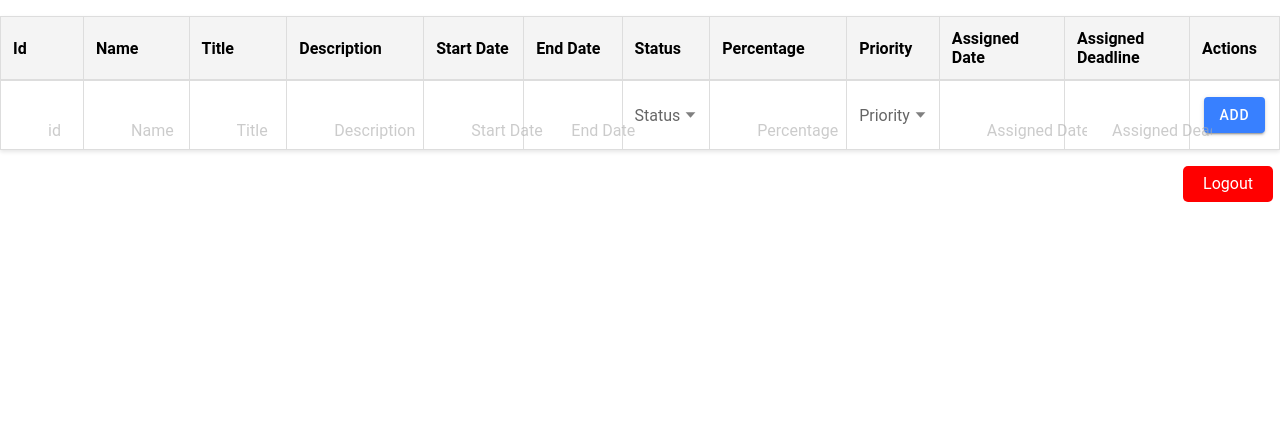
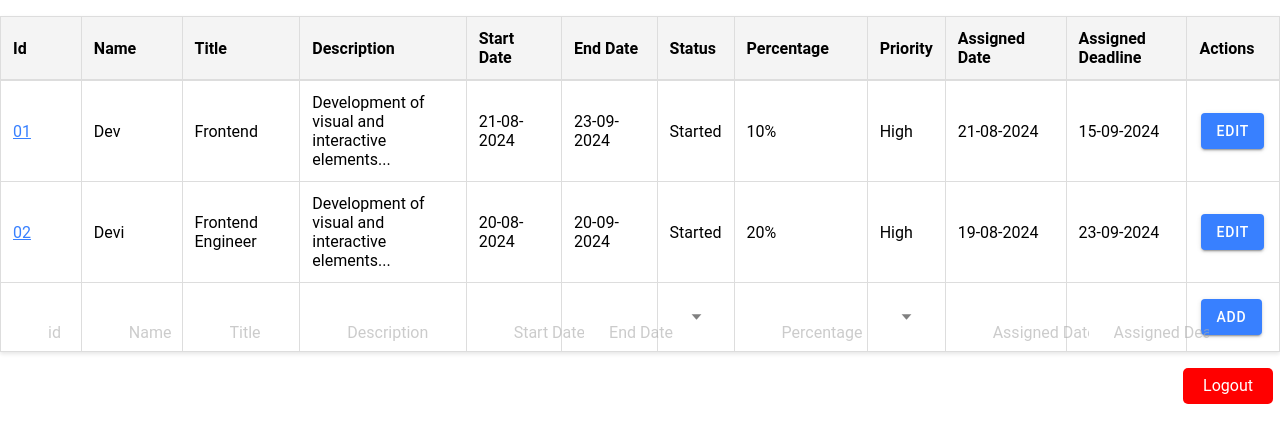
Before and after one commit to ashakannedi/planner-frontend, a React (Create React App) app: page /home in a window 1280 px wide. Shown: the top 442 px of the page. Built offline with nearby package versions, Linux system fonts and the light colour scheme.

Commit message:
Projcect Page modified

```diff
--- a/package.json
+++ b/package.json
@@ -40,6 +40,7 @@
     "workbox-streams": "^5.1.4"
   },
   "devDependencies": {
+    "@types/axios": "^0.9.36",
     "@typescript-eslint/eslint-plugin": "^5.59.2",
     "@typescript-eslint/parser": "^5.59.2",
     "eslint": "^8.35.0",
--- a/src/pages/Adduser.tsx
+++ b/src/pages/Adduser.tsx
@@ -4,6 +4,7 @@ import { personCircleOutline, mailOutline, lockClosedOutline, callOutline, perso
 import axios from 'axios';
 import { useState } from 'react';
 import React from 'react';
+import { useHistory } from 'react-router-dom';
 
 function Adduser(){
     const [name, setName] = useState("");
@@ -14,6 +15,7 @@ function Adduser(){
     const [role, setRole] = useState("");
     const [gender, setGender] = useState("");
     const [loading, setLoading] = useState(false);
+    const history = useHistory();
 
     async function handleSubmit(event: React.FormEvent) {  // Type 'event' as React.FormEvent
         event.preventDefault();
@@ -48,6 +50,9 @@ function Adduser(){
             setLoading(false);
         }
     }
+     const handleLoginClick = () => {
+         history.push('/login'); // Replace '/loginform' with the actual route path
+     };
 
     return (
         <div className='User-container' >
@@ -134,7 +139,8 @@ function Adduser(){
                     </div>
                     <div className="button-container-item">
                         <button type="submit" className="btn btn-primary">Register</button>
-                    <button type="button" className="btn btn-secondary">SignIn</button>
+                        <button type="button" className="btn btn-secondary" onClick={handleLoginClick}>Login</button>
+
                     </div>
                 </form>
             </div>
--- a/src/pages/Home.tsx
+++ b/src/pages/Home.tsx
@@ -1,10 +1,11 @@
 
 
 import React, { useState } from 'react';
-import { IonContent, IonPage, IonInput, IonButton, IonSelect, IonSelectOption, IonDatetime} from '@ionic/react';
+import { IonContent, IonPage, IonInput, IonButton, IonSelect, IonSelectOption, IonLabel } from '@ionic/react';
 import { Link, useHistory } from 'react-router-dom';
 import './Home.css';
 import axios from 'axios';
+
 
 // Define the type for task data
 interface TaskData {
@@ -15,27 +16,45 @@ interface TaskData {
   startDate: string;
   endDate: string;
   status: string;
-  completed: string;
+  percentage: string;
   priority: string;
-  assignDate: string;
-  deadLine: string;
+  assignedDate: string;
+  assignedDeadline: string;
 }
 
 const Home: React.FC = () => {
   const [tasks, setTasks] = useState<TaskData[]>([
-
+    {
+      id: '01',
+      name: 'Dev',
+      title: 'Frontend',
+      description: 'Development of visual and interactive elements...',
+      startDate: '21-08-2024',
+      endDate: '23-09-2024',
+      status: 'Started',
+      percentage: '10%',
+      priority: 'High',
+      assignedDate: '21-08-2024',
+      assignedDeadline: '15-09-2024',
+    },
+    {
+      id: '02',
+      name: 'Devi',
+      title: 'Frontend Engineer',
+      description: 'Development of visual and interactive elements...',
+      startDate: '20-08-2024',
+      endDate: '20-09-2024',
+      status: 'Started',
+      percentage: '20%',
+      priority: 'High',
+      assignedDate: '19-08-2024',
+      assignedDeadline: '23-09-2024',
+    }
   ]);
 
   const [editIndex, setEditIndex] = useState<number | null>(null);
   const [editedTask, setEditedTask] = useState<Partial<TaskData>>({});
   const [newTask, setNewTask] = useState<Partial<TaskData>>({});
-  const [selectedDate, setSelectedDate] = useState<string | null>(null);
-  const [showModal, setShowModal] = useState({ modal: false, field: '' });
-  const[startdate,setStartDate] = useState(null);
-  const[enddate,setEndDate] = useState(null);
-  const[assignDate,setAssignedDate] = useState(null);
-  const[assigneddeadline,setAssignedDeadline] = useState(null)
-
   const statusOptions = ['Started', 'In Progress', 'Completed'];
   const priorityOptions = ['High', 'Medium', 'Low'];
 
@@ -76,10 +95,6 @@ const Home: React.FC = () => {
       }));
     }
   };
-  const handleDateChange = (event: CustomEvent) => {
-    setSelectedDate(event.detail.value as string);
-  };
-
 
   const handlePriorityChange = (event: CustomEvent) => {
     const value = event.detail.value;
@@ -122,12 +137,27 @@ const Home: React.FC = () => {
 
   const handleLogout = async () => {
     try {
-      await axios.post("http://localhost:8080/userDetails/logout", {}, { withCredentials: true });
-      history.push('/login?logout=true'); // Redirect to login page
+      // Send the logout request
+      const response = await axios.post("http://localhost:8080/userDetails/logout", {}, { withCredentials: true });
+
+
+      // Log or display the success message
+      console.log(response.data); // For debugging, remove in production
+
+      // Optionally display a message before redirecting (using a state or alert)
+      alert("Logout successful");
+
+      // Redirect to login page with query parameter
+      history.push('/login?logout=true');
     } catch (error) {
       console.error("Error during logout:", error);
+
+      // Optionally display an error message to the user
+      alert("Logout failed. Please try again.");
     }
   };
+
+
 
   return (
     <IonPage>
@@ -161,10 +191,10 @@ const Home: React.FC = () => {
                     <td><IonInput name="startDate" value={editedTask.startDate || ''} onIonInput={handleInputChange} /></td>
                     <td><IonInput name="endDate" value={editedTask.endDate || ''} onIonInput={handleInputChange} /></td>
                     <td><IonInput name="status" value={editedTask.status || ''} onIonInput={handleInputChange} /></td>
-                    <td><IonInput name="percentage" value={editedTask.completed || ''} onIonInput={handleInputChange} /></td>
+                    <td><IonInput name="percentage" value={editedTask.percentage || ''} onIonInput={handleInputChange} /></td>
                     <td><IonInput name="priority" value={editedTask.priority || ''} onIonInput={handleInputChange} /></td>
-                   <td><IonDatetime name="assignedDate" value={editedTask.assignDate || ''} onIonChange={ (e:CustomEvent) =>handleDateChange} /></td>
-                    <td><IonDatetime name="assignedDeadline" value={editedTask.deadLine || ''} onIonChange={(e:CustomEvent)=> handleDateChange} /></td>
+                    <td><IonInput name="assignedDate" value={editedTask.assignedDate || ''} onIonInput={handleInputChange} /></td>
+                    <td><IonInput name="assignedDeadline" value={editedTask.assignedDeadline || ''} onIonInput={handleInputChange} /></td>
                   </>
                 ) : (
                   <>
@@ -174,10 +204,10 @@ const Home: React.FC = () => {
                     <td>{task.startDate}</td>
                     <td>{task.endDate}</td>
                     <td>{task.status}</td>
-                    <td>{task.completed}</td>
+                    <td>{task.percentage}</td>
                     <td>{task.priority}</td>
-                    <td>{task.assignDate}</td>
-                    <td>{task.deadLine}</td>
+                    <td>{task.assignedDate}</td>
+                    <td>{task.assignedDeadline}</td>
                   </>
                 )}
                 <td>
@@ -205,29 +235,27 @@ const Home: React.FC = () => {
                   value={newTask.status || ''}
                   onIonChange={handleStatusChange}
                   interface='popover'
-                  placeholder='Status'
                 >
                   {statusOptions.map(option => (
                     <IonSelectOption key={option} value={option}>{option}</IonSelectOption>
                   ))}
                 </IonSelect>
               </td>
-              <td><IonInput name="percentage" value={newTask.completed || ''} onIonInput={handleNewTaskChange} placeholder="Percentage" /></td>
+              <td><IonInput name="percentage" value={newTask.percentage || ''} onIonInput={handleNewTaskChange} placeholder="Percentage" /></td>
               <td>
                 <IonSelect
                   name="priority"
                   value={newTask.priority || ''}
                   onIonChange={handlePriorityChange}
                   interface='popover'
-                  placeholder='Priority'
                 >
                   {priorityOptions.map(option => (
                     <IonSelectOption key={option} value={option}>{option}</IonSelectOption>
                   ))}
                 </IonSelect>
               </td>
-              <td><IonInput name="assignedDate" value={newTask.assignDate || ''} onIonInput={handleNewTaskChange} placeholder="Assigned Date" /></td>
-              <td><IonInput name="assignedDeadline" value={newTask.deadLine || ''} onIonInput={handleNewTaskChange} placeholder="Assigned Deadline" /></td>
+              <td><IonInput name="assignedDate" value={newTask.assignedDate || ''} onIonInput={handleNewTaskChange} placeholder="Assigned Date" /></td>
+              <td><IonInput name="assignedDeadline" value={newTask.assignedDeadline || ''} onIonInput={handleNewTaskChange} placeholder="Assigned Deadline" /></td>
               <td>
                 <IonButton onClick={addNewTask}>Add</IonButton>
               </td>
--- a/src/pages/Loginform.tsx
+++ b/src/pages/Loginform.tsx
@@ -118,7 +118,7 @@ function Loginform() {
               <span>OR</span>
             </div>
             <div className="register-link">
-              <p>Don’t have an account? <a href="/register">Register</a></p>
+              <p>Don’t have an account? <a href="/adduser">Register</a></p>
             </div>
           </form>
         )}
--- a/src/pages/Registration.tsx
+++ b/src/pages/Registration.tsx
@@ -4,6 +4,8 @@ import { personCircleOutline, mailOutline, lockClosedOutline, callOutline, perso
 import axios from 'axios';
 import { useState } from 'react';
 import React from 'react';
+import { useHistory } from 'react-router-dom';
+
 const Registration:React.FC=() =>{
     const [name, setName] = useState("");
     const [email, setEmail] = useState("");
@@ -13,6 +15,7 @@ const Registration:React.FC=() =>{
     const [role, setRole] = useState("");
     const [gender, setGender] = useState("");
     const [loading, setLoading] = useState(false);
+    const history = useHistory();
     async function handleSubmit(event: React.FormEvent) {  // Type 'event' as React.FormEvent
         event.preventDefault();
         if (password !== confirmPassword) {
@@ -46,6 +49,9 @@ const Registration:React.FC=() =>{
             setLoading(false);
         }
     }
+    const handleLoginClick = () => {
+             history.push('/login'); // Replace '/loginform' with the actual route path
+         };
     return (
        <IonPage>
         <IonContent>
@@ -132,7 +138,8 @@ const Registration:React.FC=() =>{
                     </div>
                     <div className="button-container-R">
                     <button type="submit" className="btn btn-primary">Register</button>
-                    <button type="button" className="btn btn-secondary">SignIn</button>
+                    <button type="button" className="btn btn-secondary" onClick={handleLoginClick}>Login</button>
+
                     </div>
                 </form>
             </div>
```
Also changed, not shown: src/pages/Project.tsx (+4 -14 lines), src/pages/Projects.tsx (+66 -28 lines), 1 other file (tests, documents, lock files or other folders).
